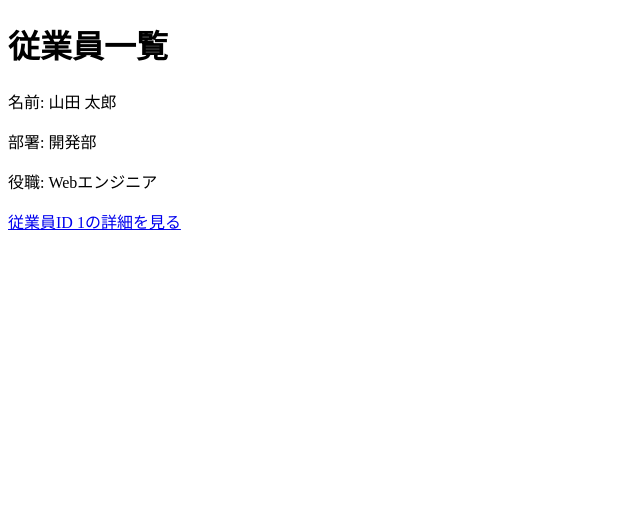
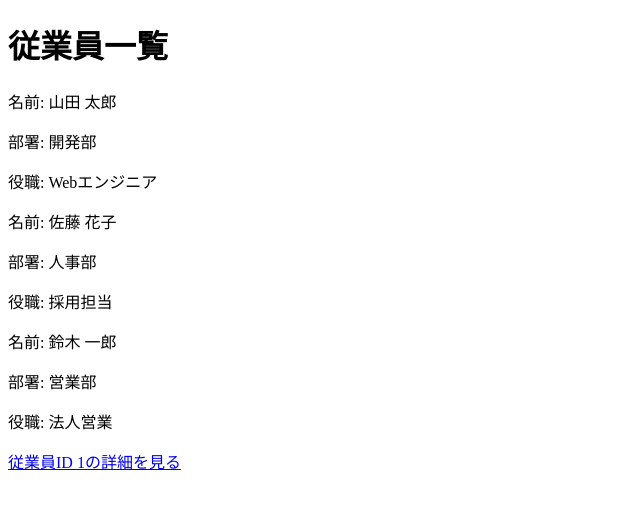
Before and after one commit to yuuttana1223/employee-system, an Angular app: page /employees in a window 1280 px wide. Shown: the top 508 px of the page, without its empty margins (0-640 px from the left). Built offline with nearby package versions, Linux system fonts and the light colour scheme.

Commit message:
Render employee list with @for

```diff
--- a/src/app/employees/employee-list/employee-list.html
+++ b/src/app/employees/employee-list/employee-list.html
@@ -1,5 +1,9 @@
 <h1>従業員一覧</h1>
-<p>名前: {{ employee.name }}</p>
-<p>部署: {{ employee.department }}</p>
-<p>役職: {{ employee.position }}</p>
+@for (employee of employees; track employee.id) {
+  <section>
+    <p>名前: {{ employee.name }}</p>
+    <p>部署: {{ employee.department }}</p>
+    <p>役職: {{ employee.position }}</p>
+  </section>
+}
 <a [routerLink]="['/employees', 1]">従業員ID 1の詳細を見る</a>
--- a/src/app/employees/employee-list/employee-list.ts
+++ b/src/app/employees/employee-list/employee-list.ts
@@ -11,10 +11,24 @@ import { Employee } from '../employee';
   styleUrl: './employee-list.scss',
 })
 export class EmployeeList {
-  protected readonly employee: Employee = {
-    id: '1',
-    name: '山田 太郎',
-    department: '開発部',
-    position: 'Webエンジニア',
-  };
+  protected readonly employees: Employee[] = [
+    {
+      id: '1',
+      name: '山田 太郎',
+      department: '開発部',
+      position: 'Webエンジニア',
+    },
+    {
+      id: '2',
+      name: '佐藤 花子',
+      department: '人事部',
+      position: '採用担当',
+    },
+    {
+      id: '3',
+      name: '鈴木 一郎',
+      department: '営業部',
+      position: '法人営業',
+    },
+  ];
 }
```
